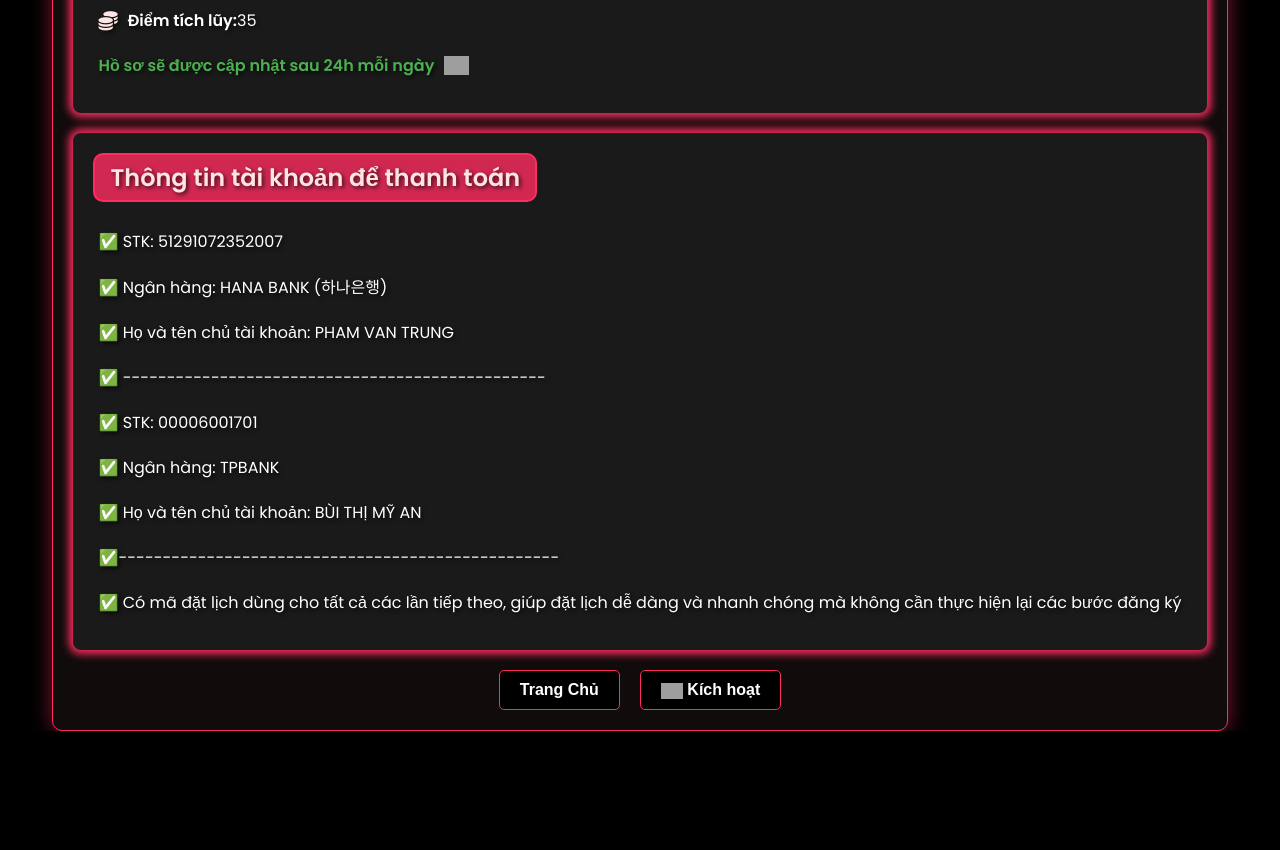
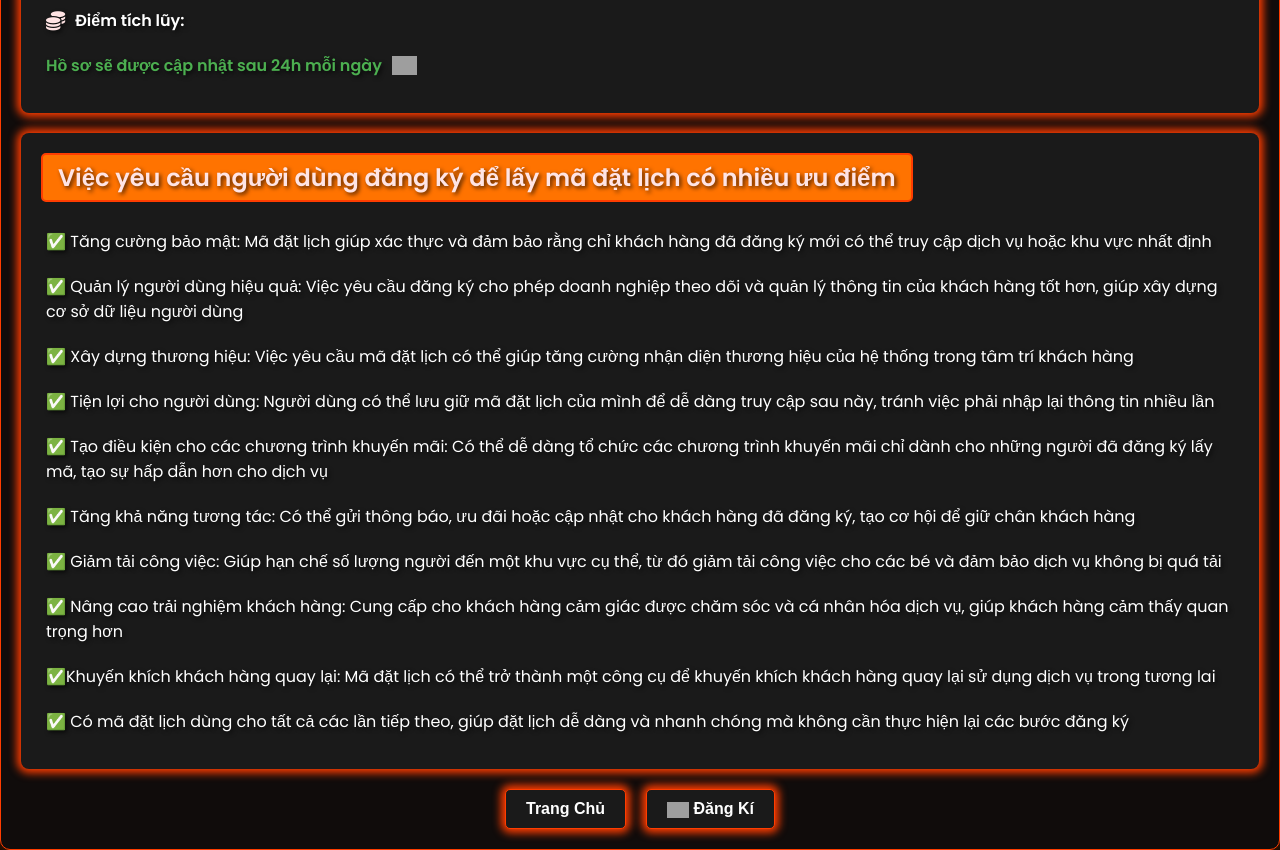
Before and after one commit to gaigoitocdo/profile, a plain HTML site: page index.html in a window 1280 px wide. Shown: the part 539-1389 px from the top of the page. Before the commit the page ends 1270 px from the top, so only its background shows below. Drawn offline with Linux system fonts and the light colour scheme; grey boxes are pictures that could not be loaded.

Commit message:
Update index.html

```diff
--- a/index.html
+++ b/index.html
@@ -25,43 +25,43 @@
         text-shadow: 2px 2px 4px rgba(0, 0, 0, 0.7);
       }
       .container {
-        border: 1px solid #ff2c61;
+        border: 1px solid #ff3d00;
         border-radius: 10px;
         padding: 20px;
         background-color: #100c0b;
-        box-shadow: 0 0 20px rgba(255, 44, 97, 0.5);
+        box-shadow: 0 0 20px rgba(255, 94, 0, 0.5);
       }
       .title {
         font-family: "Playfair Display", serif;
         font-size: 2.5em;
-        color: #ff2c61;
+        color: #ff3d00;
         font-weight: bold;
         text-transform: uppercase;
         margin-bottom: 20px;
-        text-shadow: 0px 0px 15px rgba(255, 44, 97, 0.8);
+        text-shadow: 0px 0px 15px rgba(255, 115, 0, 0.8);
         padding: 10px;
         border-radius: 5px;
         display: inline-block;
-        box-shadow: 0px 0px 10px 2px rgba(255, 44, 97, 0.5);
+        box-shadow: 0px 0px 10px 2px rgba(255, 102, 0, 0.5);
       }
       .personal-info,
       .benefits-container {
         background: #1a1a1a;
         padding: 20px;
         border-radius: 8px;
-        box-shadow: 0px 0px 8px 4px #ff2c61;
+        box-shadow: 0px 0px 8px 4px #ff3d00;
         margin-bottom: 20px;
       }
       .section-title {
         color: #ffe4e4;
         font-size: 1.5em;
         margin-bottom: 12px;
+        border-radius: 5px;
         font-weight: bold;
-        border: 2px solid #ff2c61;
-        border-radius: 10px;
+        border: 2px solid #ff3d00;
         display: inline-block;
         padding: 5px 15px;
-        background: rgba(255, 44, 97, 0.8);
+        background: rgb(255, 115, 0);
       }
       .info-item,
       .benefit-item {
@@ -95,18 +95,19 @@
         top: -3px;
       }
       .button {
-        background-color: #000;
-        border: 1px solid #ff2c61;
+        background-color: #1a1a1a;
+        border: 1px solid #ff3d00;
         color: #ffffff;
         padding: 10px 20px;
         font-weight: bold;
+        box-shadow: 0px 0px 8px 4px #ff3d00;
         font-size: 16px;
         border-radius: 5px;
         cursor: pointer;
         transition: background-color 0.3s ease;
       }
       .button:hover {
-        background-color: #ff2c61;
+        background-color: #ff3d00;
       }
       .button-container {
         display: flex;
@@ -127,31 +128,28 @@
       <div class="personal-info">
         <div class="section-title">THÔNG TIN MEMBER</div>
         <div class="info-item">
-          <i class="fas fa-user"></i> <strong>Nick Name:</strong>QuangQuang68
+          <i class="fas fa-user"></i> <strong>Nick Name:</strong>
         </div>
         <div class="info-item">
-          <i class="fas fa-birthday-cake"></i><strong>Tuổi:</strong>34
+          <i class="fas fa-birthday-cake"></i><strong>Tuổi:</strong>
         </div>
         <div class="info-item">
-          <i class="fas fa-calendar-alt"></i
-          ><strong>Ngày đăng ký:</strong> 14/06/2024
+          <i class="fas fa-calendar-alt"></i><strong>Ngày đăng ký:</strong>
         </div>
         <div class="info-item">
-          <i class="fas fa-calendar-check"></i
-          ><strong>Ngày kích hoạt:</strong>14/06/2024
+          <i class="fas fa-calendar-check"></i><strong>Ngày kích hoạt:</strong>
         </div>
         <div class="info-item">
-          <i class="fas fa-calendar-times"></i
-          ><strong>Ngày hết hạn:</strong>14/06/2025
+          <i class="fas fa-calendar-times"></i><strong>Ngày hết hạn:</strong>
         </div>
         <div class="info-item">
-          <i class="fas fa-trophy"></i><strong>Bậc VIP:</strong>5
+          <i class="fas fa-trophy"></i><strong>Bậc VIP:</strong>
         </div>
         <div class="info-item">
-          <i class="fas fa-history"></i><strong>Số lần book:</strong>10
+          <i class="fas fa-history"></i><strong>Số lần book:</strong>
         </div>
         <div class="info-item">
-          <i class="fas fa-coins"></i><strong>Điểm tích lũy:</strong>35
+          <i class="fas fa-coins"></i><strong>Điểm tích lũy:</strong>
         </div>
         <div class="info-item info-item-green">
           <strong>Hồ sơ sẽ được cập nhật sau 24h mỗi ngày</strong>
@@ -163,22 +161,51 @@
       </div>
 
       <div class="benefits-container">
-        <div class="section-title">Thông tin tài khoản để thanh toán</div>
-        <div class="benefit-item">✅ STK: 51291072352007</div>
-        <div class="benefit-item">✅ Ngân hàng: HANA BANK (하나은행)</div>
-        <div class="benefit-item">
-          ✅ Họ và tên chủ tài khoản: PHAM VAN TRUNG
+        <div class="section-title">
+          Việc yêu cầu người dùng đăng ký để lấy mã đặt lịch có nhiều ưu điểm
         </div>
         <div class="benefit-item">
-          ✅ ------------------------------------------------
-        </div>
-        <div class="benefit-item">✅ STK: 00006001701</div>
-        <div class="benefit-item">✅ Ngân hàng: TPBANK</div>
-        <div class="benefit-item">
-          ✅ Họ và tên chủ tài khoản: BÙI THỊ MỸ AN
+          ✅ Tăng cường bảo mật: Mã đặt lịch giúp xác thực và đảm bảo rằng chỉ
+          khách hàng đã đăng ký mới có thể truy cập dịch vụ hoặc khu vực nhất
+          định
         </div>
         <div class="benefit-item">
-          ✅--------------------------------------------------
+          ✅ Quản lý người dùng hiệu quả: Việc yêu cầu đăng ký cho phép doanh
+          nghiệp theo dõi và quản lý thông tin của khách hàng tốt hơn, giúp xây
+          dựng cơ sở dữ liệu người dùng
+        </div>
+        <div class="benefit-item">
+          ✅ Xây dựng thương hiệu: Việc yêu cầu mã đặt lịch có thể giúp tăng
+          cường nhận diện thương hiệu của hệ thống trong tâm trí khách hàng
+        </div>
+        <div class="benefit-item">
+          ✅ Tiện lợi cho người dùng: Người dùng có thể lưu giữ mã đặt lịch của
+          mình để dễ dàng truy cập sau này, tránh việc phải nhập lại thông tin
+          nhiều lần
+        </div>
+        <div class="benefit-item">
+          ✅ Tạo điều kiện cho các chương trình khuyến mãi: Có thể dễ dàng tổ
+          chức các chương trình khuyến mãi chỉ dành cho những người đã đăng ký
+          lấy mã, tạo sự hấp dẫn hơn cho dịch vụ
+        </div>
+        <div class="benefit-item">
+          ✅ Tăng khả năng tương tác: Có thể gửi thông báo, ưu đãi hoặc cập nhật
+          cho khách hàng đã đăng ký, tạo cơ hội để giữ chân khách hàng
+        </div>
+        <div class="benefit-item">
+          ✅ Giảm tải công việc: Giúp hạn chế số lượng người đến một khu vực cụ
+          thể, từ đó giảm tải công việc cho các bé và đảm bảo dịch vụ không bị
+          quá tải
+        </div>
+        <div class="benefit-item">
+          ✅ Nâng cao trải nghiệm khách hàng: Cung cấp cho khách hàng cảm giác
+          được chăm sóc và cá nhân hóa dịch vụ, giúp khách hàng cảm thấy quan
+          trọng hơn
+        </div>
+        <div class="benefit-item">
+          ✅Khuyến khích khách hàng quay lại: Mã đặt lịch có thể trở thành một
+          công cụ để khuyến khích khách hàng quay lại sử dụng dịch vụ trong
+          tương lai
         </div>
         <div class="benefit-item">
           ✅ Có mã đặt lịch dùng cho tất cả các lần tiếp theo, giúp đặt lịch dễ
@@ -194,14 +221,14 @@
             alt="Kích hoạt"
             style="width: 22px; vertical-align: middle"
           />
-          Kích hoạt
+          Đăng Kí
         </button>
       </div>
     </div>
 
     <script>
       function activate() {
-        window.location.href = "https://t.me/cskhthanhphuong";
+        window.location.href = "https://t.me/luxurygirlbooking";
       }
       function redirectToProfile() {
         window.location.href = "https://gaigoinhanh.github.io/girlluxury/";
```
